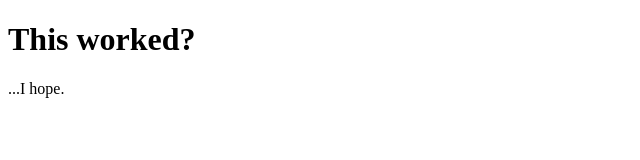
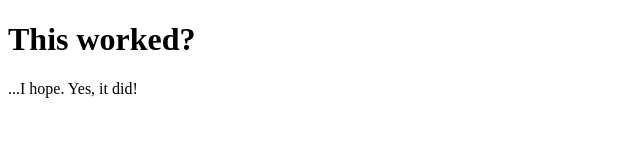
Before and after one commit to eshinn/githook-test, a website: page src/index.pug in a window 1280 px wide. Shown: the full height of the page, 0-640 px from the left. Drawn offline with nearby package versions, Linux system fonts and the light colour scheme; files that its build step writes are made by us from their sources.

Commit message:
Updated txt

```diff
--- a/src/index.pug
+++ b/src/index.pug
@@ -4,4 +4,4 @@
 		title Hi
 	body
 		h1 This worked?
-		p ...I hope.
+		p ...I hope. Yes, it did!
```
